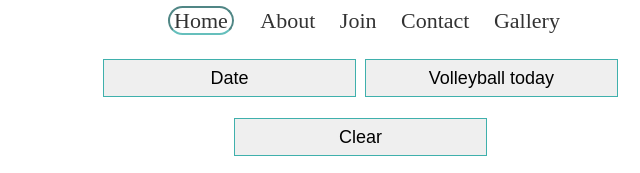
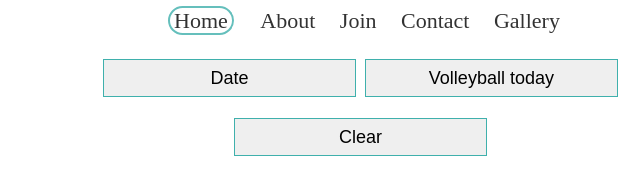
Before and after one commit to Rainbowayy/Robert-s-Site, a plain HTML site: page index.html in a window 1280 px wide. In both pictures the pointer is over the link "Home". Shown: the top 173 px of the page, 277-917 px from the left. Drawn offline with Linux system fonts and the light colour scheme.

Commit message:
Css color fix
Css color fix.

```diff
--- a/crazycoconuts.css
+++ b/crazycoconuts.css
@@ -18,7 +18,7 @@ a{
 }
 a:hover{
   transition-duration:1s;
-  border:2px solid #256967;
+  border:2px solid #3fb0ac;
   border-radius:90px;
   margin-left:4px;
   margin-right:4px;
```
